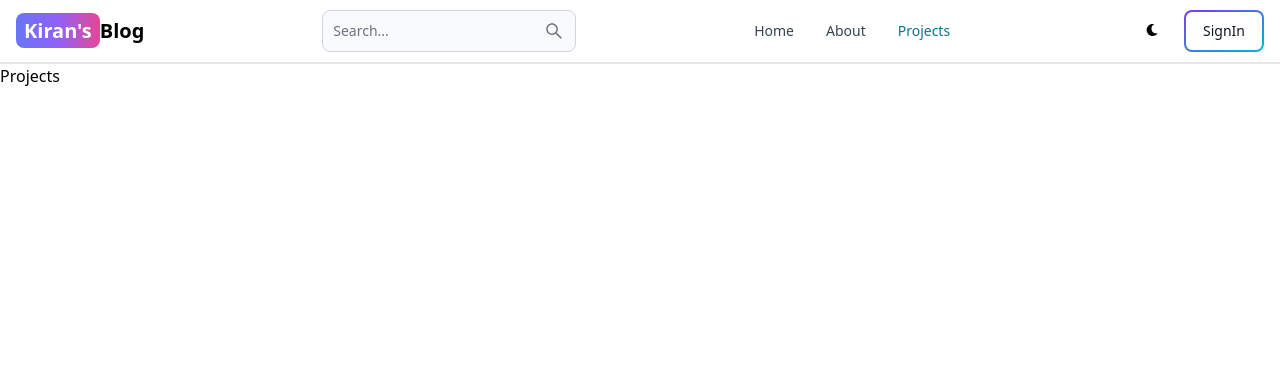
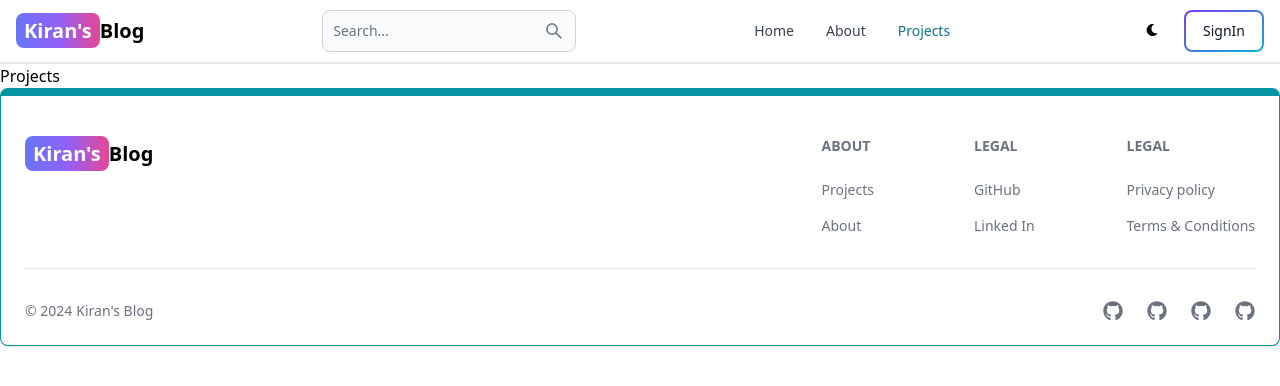
Before and after one commit to CHITTUMOORIKIRANKUMAR/Blog, a React app in the folder client/: page /projects in a window 1280 px wide. Shown: the top 386 px of the page. Built offline with nearby package versions, Linux system fonts and the light colour scheme; the HTML template or start-up script is replaced by a standard one.

Commit message:
created footer component

```diff
--- a/client/src/App.jsx
+++ b/client/src/App.jsx
@@ -7,6 +7,7 @@
 import Dashboard from './pages/Dashboard'
 import Projects from './pages/Projects'
 import Header from './components/Header'
+import  Footer from './components/Footer'
 
 const App = () => {
   return (
@@ -21,6 +22,7 @@
       <Route path="/projects" element={<Projects />}/>
 
     </Routes>
+    <Footer />
     </BrowserRouter>
   )
 }
--- /dev/null
+++ b/client/src/components/Footer.jsx
@@ -0,0 +1,68 @@
+import { Footer } from 'flowbite-react'
+import React from 'react'
+import { Link } from 'react-router-dom'
+ import { FaGithub } from "react-icons/fa";
+
+const FooterCom = () => {
+  return (
+    <Footer container className='border border-t-8 border-teal-500'>
+      <div className='w-full max-w-7xl mx-auto'>
+        <div className='grid w-full justify-between sm:flex md:grid-cols-1'>
+            <div className='mt-5 '>
+            <Link to ="/" className='self-center whitespace-nowrap text-lg sm:text-xl font-semibold dark:text-white'>
+        <span className='px-2 py-1 bg-gradient-to-r from-indigo-500 via-purple-500 to-pink-500 rounded-lg text-white'>
+            Kiran's
+        </span>
+        Blog
+        </Link>
+            </div>
+            <div className='grid grid-cols-2 gap-8 mt-4 sm:grid-cols-3 sm:gap-6'>
+                <div>
+                <Footer.Title title='About' />
+                <Footer.LinkGroup col>
+                    <Footer.Link href='/projects' target='_blank' rel='noopener noreferrer'>
+                        Projects
+                    </Footer.Link>
+                    <Footer.Link href='/about' target='_blank' rel='noopener noreferrer'>About</Footer.Link>
+                </Footer.LinkGroup>
+                </div>
+                <div>
+                <Footer.Title title='Legal' />
+                <Footer.LinkGroup col>
+                    <Footer.Link href='#' target='_blank' rel='noopener noreferrer'>
+                        GitHub
+                    </Footer.Link>
+                    <Footer.Link href='#' target='_blank' rel='noopener noreferrer'>
+                        Linked In
+                        </Footer.Link>
+                </Footer.LinkGroup>
+                </div>
+                <div>
+                <Footer.Title title='Legal' />
+                <Footer.LinkGroup col>
+                    <Footer.Link href='#' target='_blank' rel='noopener noreferrer'>
+                        Privacy policy
+                    </Footer.Link>
+                    <Footer.Link href='#' target='_blank' rel='noopener noreferrer'>Terms & Conditions</Footer.Link>
+                </Footer.LinkGroup>
+                </div>
+            </div>
+        </div>
+        <Footer.Divider />
+        <div className=" w-full sm:flex sm:items-center sm:justify-between">
+            <Footer.Copyright href='#' by="Kiran's Blog" year={new Date().getFullYear()}/>
+            <div className='flex gap-6 sm:mt-0 mt-4 sm:justify-center'>
+
+                <Footer.Icon href='#' icon={FaGithub} />
+                <Footer.Icon href='#' icon={FaGithub} />
+                <Footer.Icon href='#' icon={FaGithub} />
+                <Footer.Icon href='#' icon={FaGithub} />
+
+            </div>
+        </div>
+      </div>
+    </Footer>
+  )
+}
+
+export default FooterCom
```
